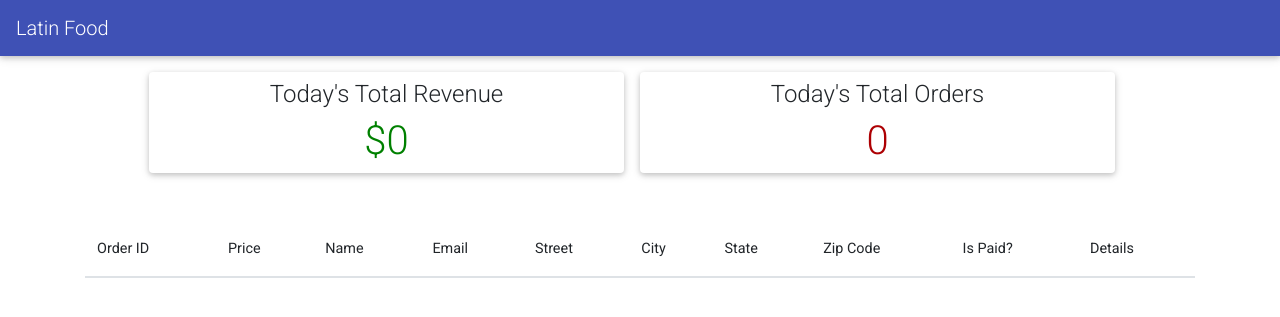
After one commit to jcforero/latinfood, a Django app: page /restaurant/dashboard/ in a window 1280 px wide. The commit adds this page. Shown: the top 317 px of the page. Run offline with Django 4.2, Linux system fonts and the light colour scheme; a user stored in the database is signed in; data comes from the database, SQL or seed files in the repository; both versions use the stored data as it was after the commit; lists and menus that the app fills with data are empty; some libraries are stand-ins or nearby versions.

Commit message:
second part of the project restaurant

```diff
--- a/customer/models.py
+++ b/customer/models.py
@@ -31,6 +31,7 @@ class OrderModel(models.Model):
     state = models.CharField(max_length=50, blank=True)
     zip_code = models.CharField(max_length=10, blank=True)
     is_paid = models.BooleanField(default=False)
+    is_shipped =models.BooleanField(default=False)
 
     def __str__(self):
         return f'Order: {self.created_on.strftime("%b %d %I: %M %p")}'
--- a/customer/templates/customer/footer.html
+++ b/customer/templates/customer/footer.html
@@ -2,6 +2,6 @@
     <div class="footer-copyright text-center py-3">
         &copy; 2020 Copyright:
         <a href="http://localhost:8000">Latin Food</a>
-        <a class="ml-3" href="">Restaurant Login</a>
+        <a class="ml-3" href="{% url 'dashboard' %}">Restaurant Login</a>
     </div>
 </footer>
--- a/customer/templates/customer/navigation.html
+++ b/customer/templates/customer/navigation.html
@@ -9,7 +9,7 @@
         <a class="nav-link" href="{% url 'about' %}">About Us</span></a>
       </li>
       <li class="nav-item">
-        <a class="nav-link" href="#">Menu</a>
+        <a class="nav-link" href="{% url 'menu' %}">Menu</a>
       </li>
     </ul>
     <ul class="navbar-nav">
--- a/latinfoodorder/urls.py
+++ b/latinfoodorder/urls.py
@@ -14,16 +14,20 @@ Including another URLconf
     2. Add a URL to urlpatterns:  path('blog/', include('blog.urls'))
 """
 from django.contrib import admin
-from django.urls import path
+from django.urls import path, include
 from django.conf import settings
 from django.conf.urls.static import static
-from customer.views import IndexView,AboutView,OrderView,OrderConfirmationView,OrderPayConfirmationView
+from customer.views import IndexView,AboutView,OrderView,OrderConfirmationView,OrderPayConfirmationView,MenuView,MenuSearchView
 
 
 urlpatterns = [
     path('admin/', admin.site.urls),
+    path('accounts/', include('allauth.urls')),
+    path('restaurant/', include('restaurant.urls')),
     path('', IndexView.as_view(), name="index"),
     path('about/', AboutView.as_view(), name="about"),
+    path('menu/',MenuView.as_view(), name='menu'),
+    path('menu/search/',MenuSearchView.as_view(), name='menu-search'),
     path('order/',OrderView.as_view(), name='order'),
     path('order-confirmation/<int:pk>',OrderConfirmationView.as_view(), name='order-confirmation'),
     path('payment-confirmation/',OrderPayConfirmationView.as_view(), name='pay-confirmation'),
--- /dev/null
+++ b/restaurant/account_adapter.py
@@ -0,0 +1,5 @@
+from allauth.account.adapter import DefaultAccountAdapter
+
+class NoNewUsersAccountAdapter(DefaultAccountAdapter):
+    def is_open_for_signup(self, request):
+        return False
--- /dev/null
+++ b/restaurant/templates/restaurant/base.html
@@ -0,0 +1,31 @@
+<!DOCTYPE html>
+<html>
+<head>
+    <meta charset="UTF-8">
+    <meta name="viewport" content="width=device-width", inital-scale=1.0, shrink-to-fit=no">
+    <title>Deliver</title>
+
+    <!-- Font Awesome -->
+<link rel="stylesheet" href="https://use.fontawesome.com/releases/v5.8.2/css/all.css">
+<!-- Google Fonts -->
+<link rel="stylesheet" href="https://fonts.googleapis.com/css?family=Roboto:300,400,500,700&display=swap">
+<!-- Bootstrap core CSS -->
+<link href="https://cdnjs.cloudflare.com/ajax/libs/twitter-bootstrap/4.5.0/css/bootstrap.min.css" rel="stylesheet">
+<!-- Material Design Bootstrap -->
+<link href="https://cdnjs.cloudflare.com/ajax/libs/mdbootstrap/4.19.1/css/mdb.min.css" rel="stylesheet">
+</head>
+<body>
+    {% include 'restaurant/navigation.html' %}
+    {% block content %}
+    {% endblock content %}
+
+<!-- JQuery -->
+<script type="text/javascript" src="https://cdnjs.cloudflare.com/ajax/libs/jquery/3.5.1/jquery.min.js"></script>
+<!-- Bootstrap tooltips -->
+<script type="text/javascript" src="https://cdnjs.cloudflare.com/ajax/libs/popper.js/1.14.4/umd/popper.min.js"></script>
+<!-- Bootstrap core JavaScript -->
+<script type="text/javascript" src="https://cdnjs.cloudflare.com/ajax/libs/twitter-bootstrap/4.5.0/js/bootstrap.min.js"></script>
+<!-- MDB core JavaScript -->
+<script type="text/javascript" src="https://cdnjs.cloudflare.com/ajax/libs/mdbootstrap/4.19.1/js/mdb.min.js"></script>
+</body>
+</html>
--- /dev/null
+++ b/restaurant/templates/restaurant/dashboard.html
@@ -0,0 +1,61 @@
+{% extends 'restaurant/base.html' %}
+
+{% block content %}
+    <div class="container">
+        <div class="row justify-content-center mt-3">
+            <div class="card col-md-5 mr-3">
+                <h4 class="text-center pt-2">Today's Total Revenue</h4>
+                <h1 class="text-center" style="color: green;">${{ total_revenue }}</h1>
+            </div>
+
+            <div class="card col-md-5 mr-3">
+                <h4 class="text-center pt-2">Today's Total Orders</h4>
+                <h1 class="text-center" style="color: #ad0003;">{{ total_orders }}</h1>
+            </div>
+        </div>
+
+        <div class="row justify-content-center">
+            <div class="col-md-12 mt-5">
+                <table class="table table-hover table-striped">
+                    <thead>
+                        <tr>
+                            <th scope="col">Order ID</th>
+                            <th scope="col">Price</th>
+                            <th scope="col">Name</th>
+                            <th scope="col">Email</th>
+                            <th scope="col">Street</th>
+                            <th scope="col">City</th>
+                            <th scope="col">State</th>
+                            <th scope="col">Zip Code</th>
+                            <th scope="col">Is Paid?</th>
+                            <th scope="col">Details</th>
+                        </tr>
+                    </thead>
+
+                    <tbody>
+                        {% for order in orders %}
+                        <tr>
+                            <th scope="row">{{ order.pk }}</th>
+                            <td>{{ order.price }}</td>
+                            <td>{{ order.name }}</td>
+                            <td>{{ order.email }}</td>
+                            <td>{{ order.street }}</td>
+                            <td>{{ order.city }}</td>
+                            <td>{{ order.state }}</td>
+                            <td>{{ order.zip_code }}</td>
+                            <td>
+                                {% if order.is_paid %}
+                                <i style="color: green;" class="fas fa-check"></i>
+                                {% else %}
+                                <i style="color: red;" class="fas fa-times"></i>
+                                {% endif %}
+                            </td>
+                            <td><a href="{% url 'order-details' order.pk%}"><i class="far fa-edit"></i></a></td>
+                        </tr>
+                        {% endfor %}
+                    </tbody>
+                </table>
+            </div>
+        </div>
+    </div>
+{% endblock content %}
--- /dev/null
+++ b/restaurant/templates/restaurant/navigation.html
@@ -0,0 +1,12 @@
+<nav class="navbar navbar-expand-lg navbar-dark indigo">
+    <a class="navbar-brand" href="{% url 'index' %}">Latin Food</a>
+    <button class="navbar-toggler" type="button" data-toggle="collapse" data-target="#navbarNav" aria-controls="navbarNav" aria-expanded="false" aria-label="Toggle navigation">
+      <span class="navbar-toggler-icon"></span>
+    </button>
+    <div class="collapse navbar-collapse" id="navbarNav">
+      <ul class="navbar-nav mr-auto">
+      </ul>
+      <ul class="navbar-nav">
+      </ul>
+    </div>
+  </nav>
--- /dev/null
+++ b/restaurant/urls.py
@@ -0,0 +1,8 @@
+from django.urls import path
+from .views import DashboardView, OrderDetailsView
+
+
+urlpatterns = [
+    path('dashboard/', DashboardView.as_view(), name='dashboard'),
+    path('orders/<int:pk>/', OrderDetailsView.as_view(), name='order-details'),
+]
--- a/restaurant/views.py
+++ b/restaurant/views.py
@@ -1,3 +1,61 @@
 from django.shortcuts import render
+from django.views import View
+from django.contrib.auth.mixins import UserPassesTestMixin, LoginRequiredMixin
+from django.utils.timezone import datetime
+from customer.models import OrderModel
 
 # Create your views here.
+
+
+class DashboardView(LoginRequiredMixin, UserPassesTestMixin, View):
+    def get(self, request, *args, **kwargs):
+        #get the current date
+        today = datetime.today()
+        orders = OrderModel.objects.filter(
+            created_on__year=today.year,
+            created_on__month=today.month,
+            created_on__day=today.day)
+
+        #loop through the orders and add the price value, check is the order is not shipped
+        unshipped_orders = []
+        total_revenue = 0
+        for order in orders:
+            total_revenue += order.price
+
+            if not order.is_shipped:
+                unshipped_orders.append(order)
+
+        #pass total number of orders and total revenue into template
+        context = {
+            'orders': unshipped_orders,
+            'total_revenue': total_revenue,
+            'total_orders': len(orders)
+        }
+
+        return render(request, 'restaurant/dashboard.html', context)
+
+    def test_func(self):
+        return self.request.user.groups.filter(name='Staff').exists()
+
+class OrderDetailsView(LoginRequiredMixin, UserPassesTestMixin, View):
+    def get(self, request, pk, *args, **kwargs):
+        order = OrderModel.objects.get(pk=pk)
+        context ={
+            'order': order
+        }
+
+        return render(request, 'restaurant/order-details.html', context)
+
+    def post(self, request, pk, *args, **kwargs):
+        order = OrderModel.objects.get(pk=pk)
+        order.is_shipped =True
+        order.save()
+
+        context = {
+            'order': order
+        }
+
+        return render(request, 'restaurant/order-details.html', context)
+
+    def test_func(self):
+        return self.request.user.groups.filter(name='Staff').exists()
```
Also changed, not shown: customer/templates/customer/menu.html (added, +32 -0 lines), customer/views.py (+28 -0 lines), latinfoodorder/settings.py (+22 -0 lines), restaurant/templates/restaurant/order-details.html (added, +46 -0 lines), customer/migrations/0004_ordermodel_is_shipped.py (added), db.sqlite3.
